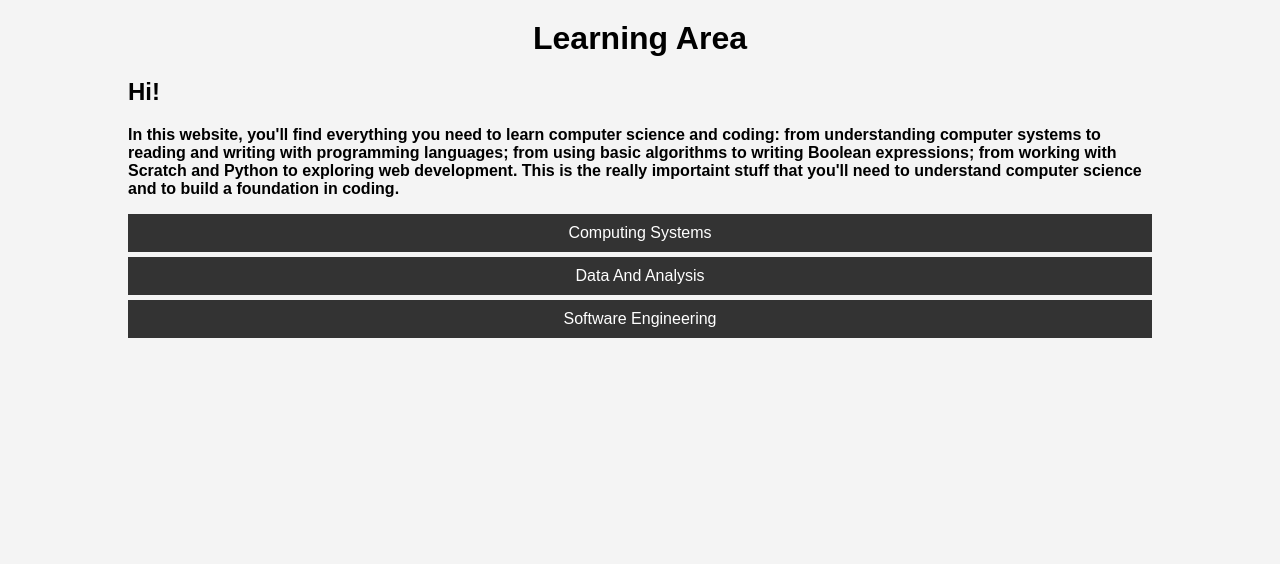
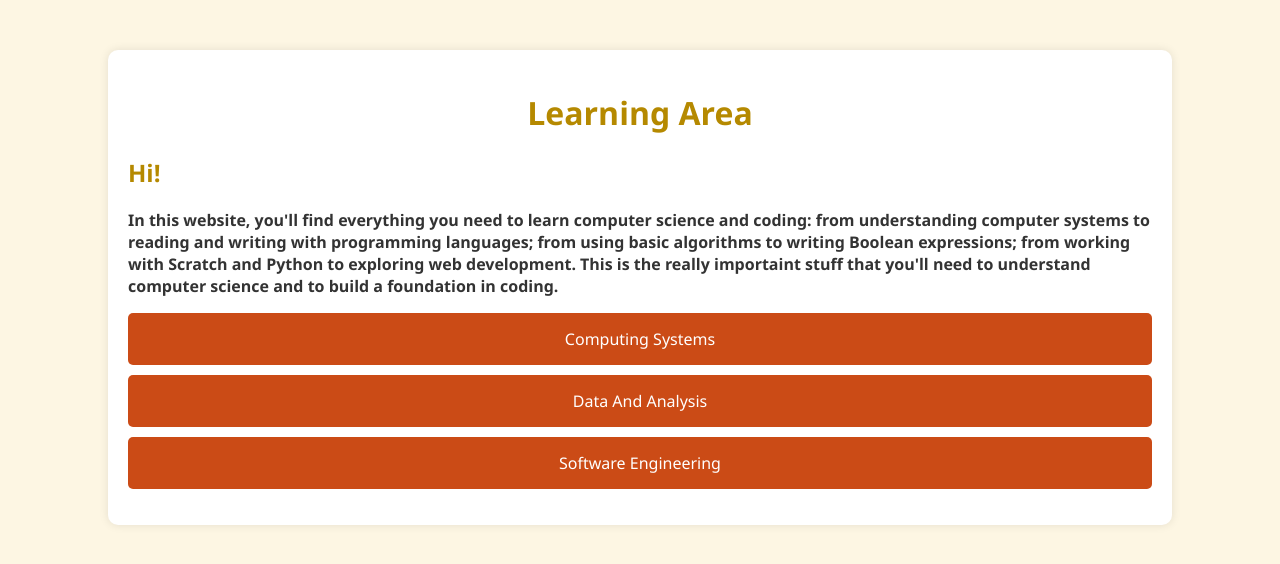
Before and after one commit to glowingjellyfishstudio/glowingjellyfishstudio.github.io, a plain HTML site: page index.html in a window 1280 px wide. Drawn offline with Linux system fonts and the light colour scheme.

Commit message:
Update styles.css

```diff
--- a/styles.css
+++ b/styles.css
@@ -1,19 +1,25 @@
 body {
-    font-family: Arial, sans-serif;
-    background-color: #f4f4f4;
+    font-family: 'Segoe UI', Tahoma, Geneva, Verdana, sans-serif;
+    background-color: #fdf6e3;
     margin: 0;
     padding: 0;
+    color: #333;
 }
 
 .container {
     width: 80%;
     margin: auto;
     overflow: hidden;
+    padding: 20px;
+    background-color: #fff;
+    box-shadow: 0 0 10px rgba(0, 0, 0, 0.1);
+    border-radius: 10px;
+    margin-top: 50px;
 }
 
 h1 {
     text-align: center;
-    margin-top: 20px;
+    color: #b58900;
 }
 
 ul {
@@ -22,14 +28,33 @@ ul {
 }
 
 ul li {
-    background: #333;
+    background: #cb4b16;
     color: #fff;
-    padding: 10px;
-    margin: 5px 0;
+    padding: 15px;
+    margin: 10px 0;
     cursor: pointer;
     text-align: center;
+    border-radius: 5px;
+    transition: background 0.3s ease;
 }
 
 ul li:hover {
-    background: #555;
+    background: #dc322f;
 }
+
+#content {
+    margin-top: 20px;
+    padding: 20px;
+    background: #fff;
+    border: 1px solid #ddd;
+    border-radius: 5px;
+    box-shadow: 0 0 10px rgba(0, 0, 0, 0.1);
+}
+
+h2 {
+    color: #b58900;
+}
+
+p {
+    color: #586e75;
+}
```
